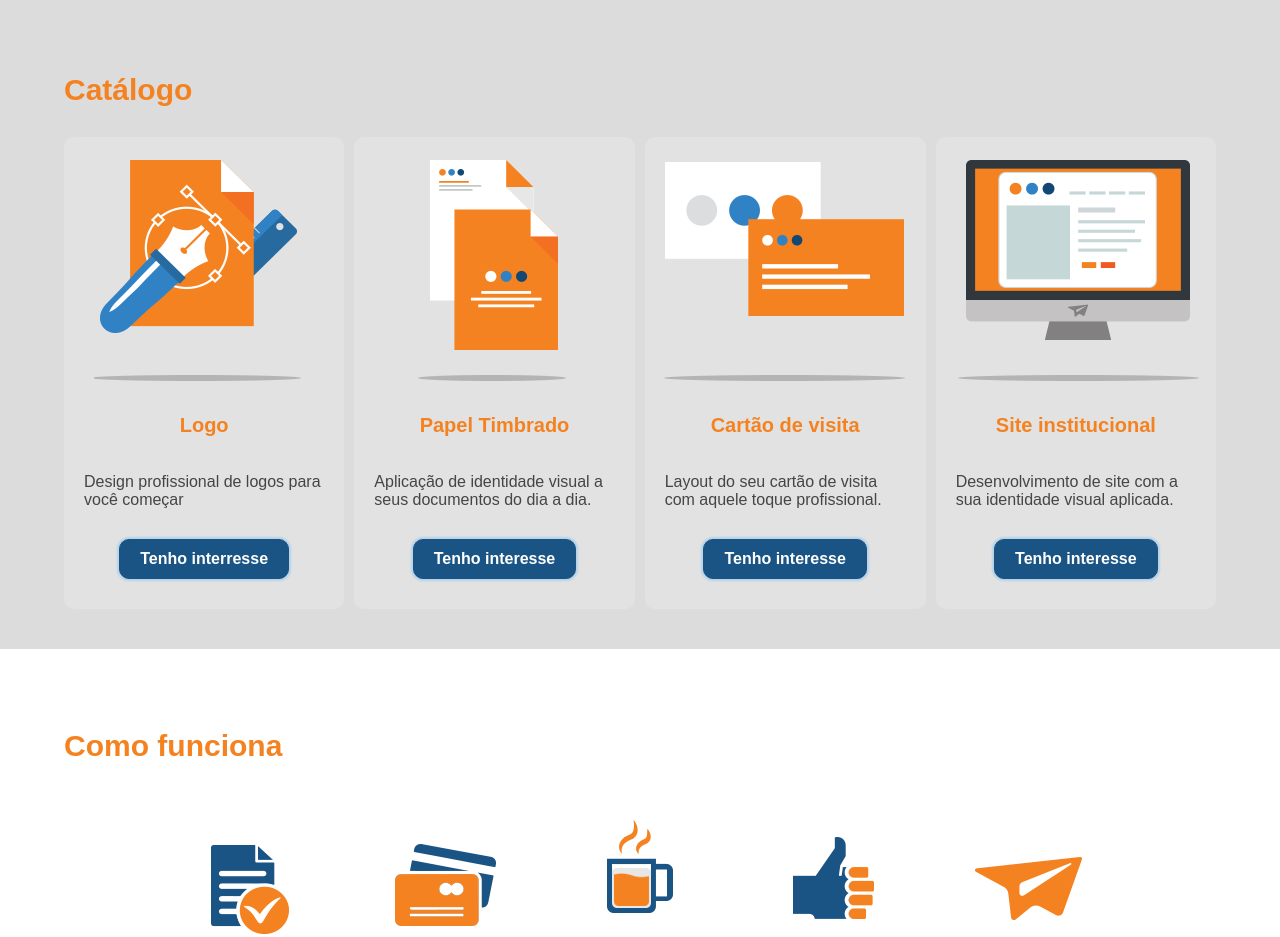
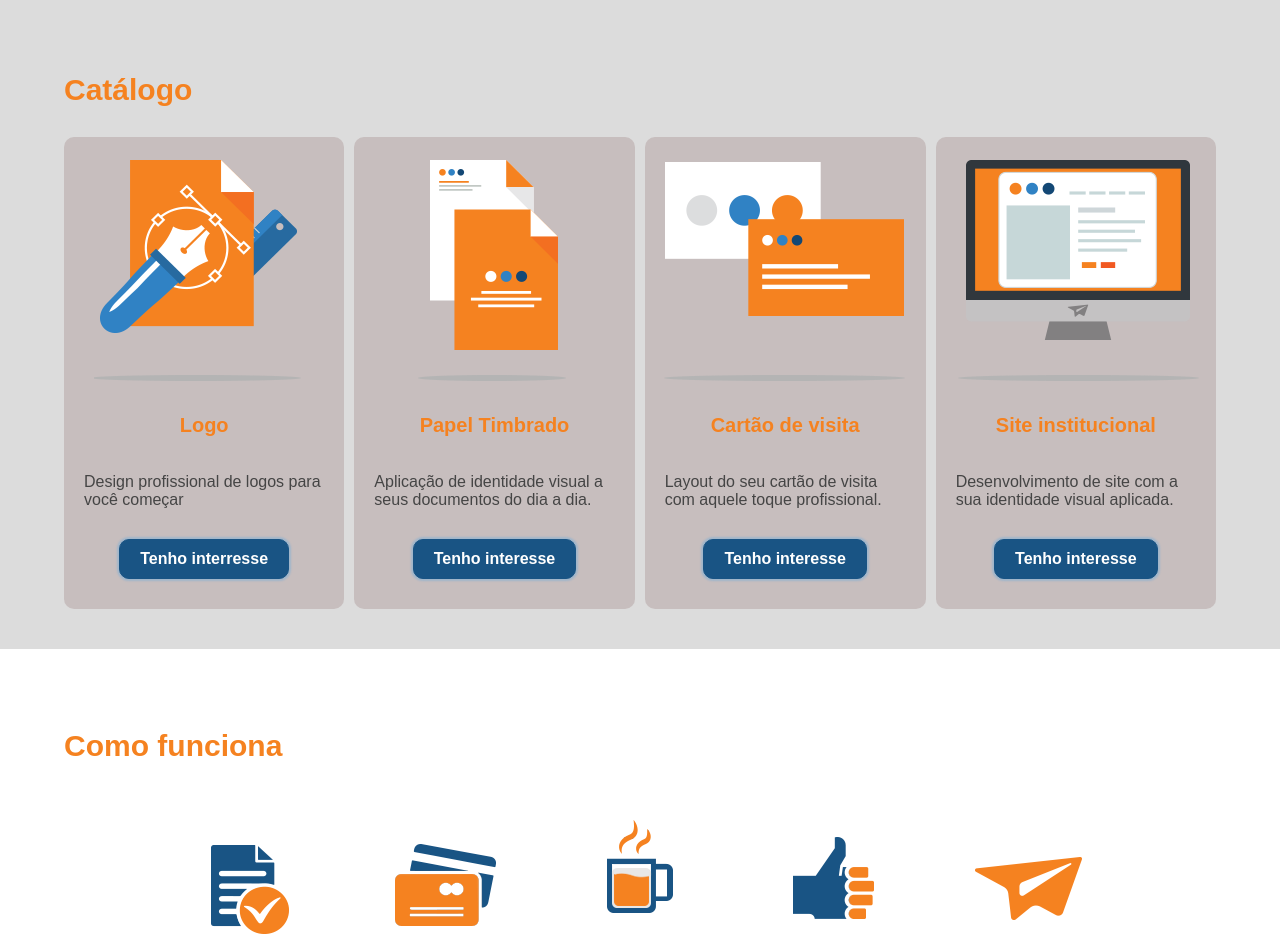
Before and after one commit to wilian1992/lance, a website built with webpack: page src/index.html in a window 1280 px wide. Shown: the part 1180-2117 px from the top of the page. Built offline with nearby package versions, Linux system fonts and the light colour scheme; a web font is replaced by a local one.

Commit message:
background diferente

```diff
--- a/src/scss/_vitrine.scss
+++ b/src/scss/_vitrine.scss
@@ -4,7 +4,7 @@
     gap: 1rem;
 
     &__item {
-        background-color: rgba(250, 250, 250, .2);
+        background-color: rgba(117, 71, 71, 0.2);
         border-radius: 1rem;
         display: flex;
         flex-flow: column;
```
